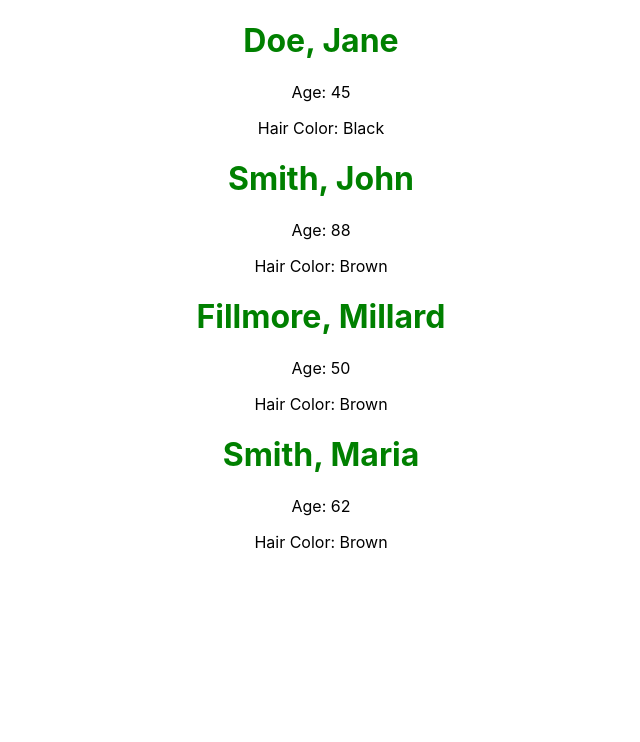
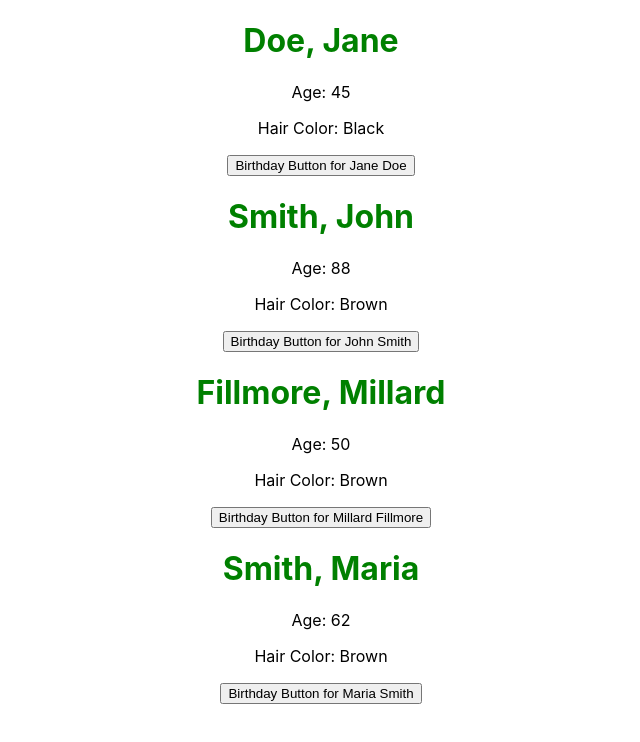
Before and after one commit to PaulDeUlloa/prop_it_up, a React (Create React App) app: page / in a window 1280 px wide. Shown: the top 742 px of the page, without its empty margins (319-959 px from the left). Built offline with nearby package versions, Linux system fonts and the light colour scheme.

Commit message:
Birthday button added for each PersonCard.

```diff
--- a/src/components/PersonCard.jsx
+++ b/src/components/PersonCard.jsx
@@ -1,12 +1,17 @@
 const PersonCard = (props) => {
 
     const { firstName, lastName, age, hairColor } = props;
+
+    const alertMSG = () => {
+        alert("Happy Birthday!")
+    }
 
     return(
         <div>
             <h1 style={{color:"green"}}>{lastName}, {firstName}</h1>
             <p>Age: {age}</p>
             <p>Hair Color: {hairColor}</p>
+            <button onClick={ () => alert("Birthday Button has been clicked")}>Birthday Button for {firstName} {lastName}</button>
         </div>
     );
 }
```
